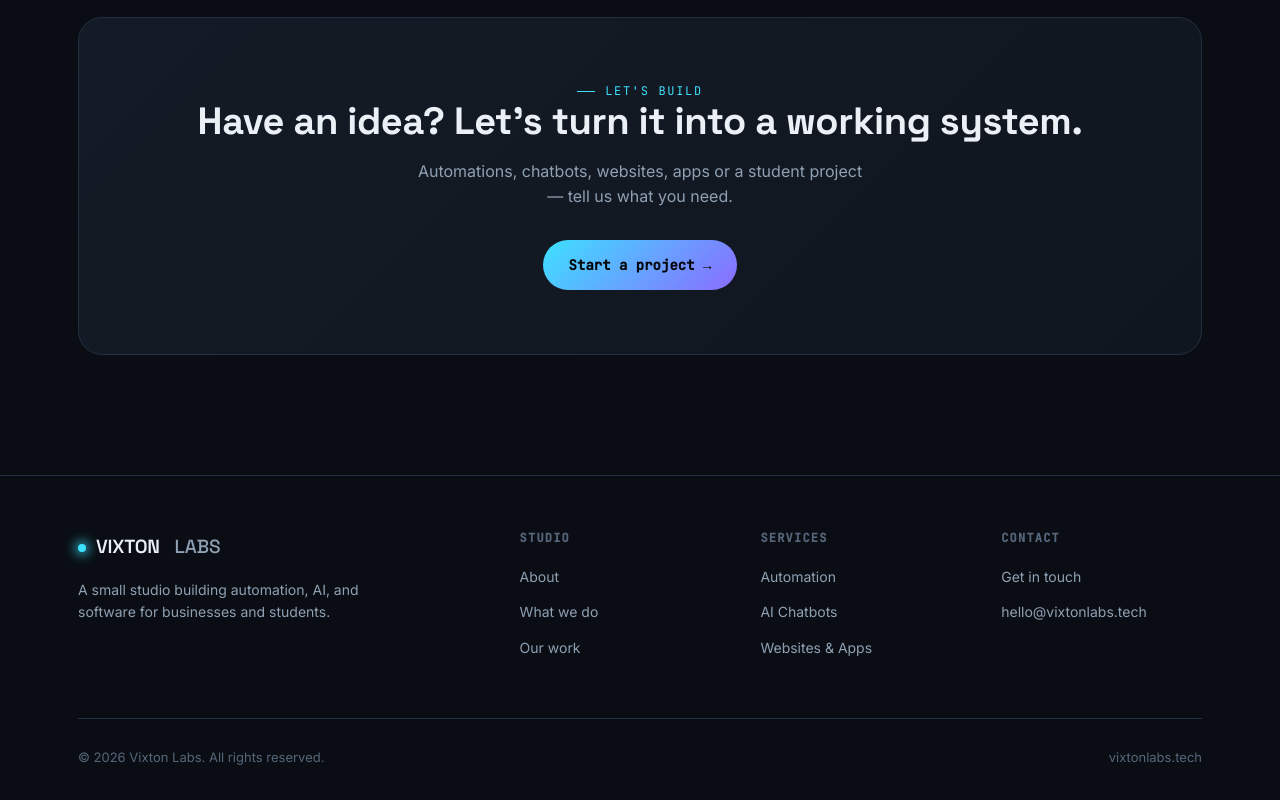
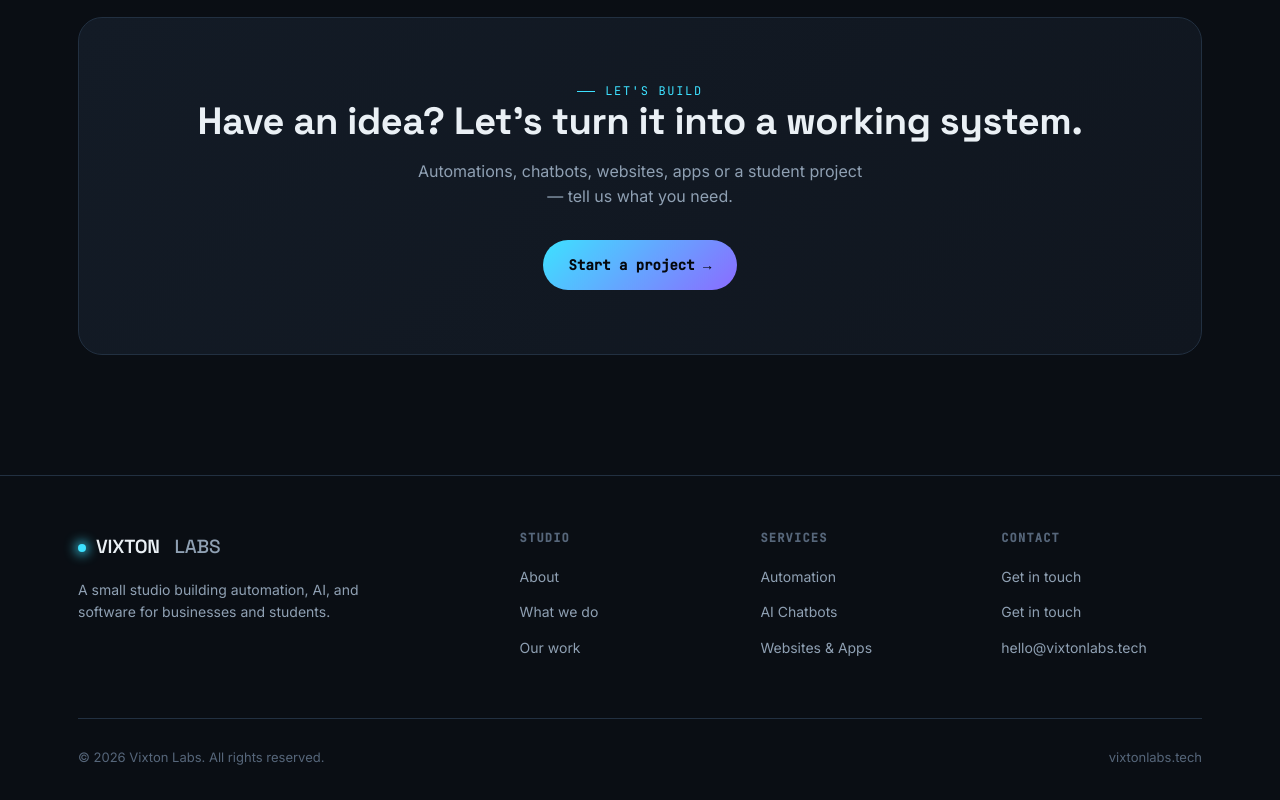
Before and after one commit to Kamillone06/vixtonlabs, a plain HTML site: page website/index.html in a window 1280 px wide. Shown: the part 5901-6701 px from the top of the page. Drawn offline with nearby package versions, Linux system fonts and the light colour scheme; no server answers.

Commit message:
Update index.html

```diff
--- a/website/index.html
+++ b/website/index.html
@@ -139,7 +139,7 @@
         <h4>Contact</h4>
         <ul>
           <li><a href="contact.html">Get in touch</a></li>
-          <li><a href="mailto:hello@vixtonlabs.tech">hello@vixtonlabs.tech</a></li>
+<ul><li><a href="contact.html">Get in touch</a></li><li><a href="mailto:hello@vixtonlabs.tech" class="support-email">hello@vixtonlabs.tech</a></li></ul>
         </ul>
       </div>
     </div>
```
